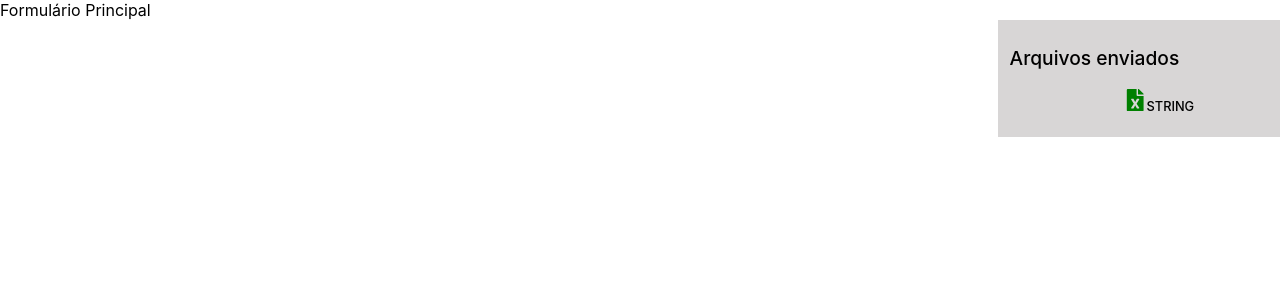
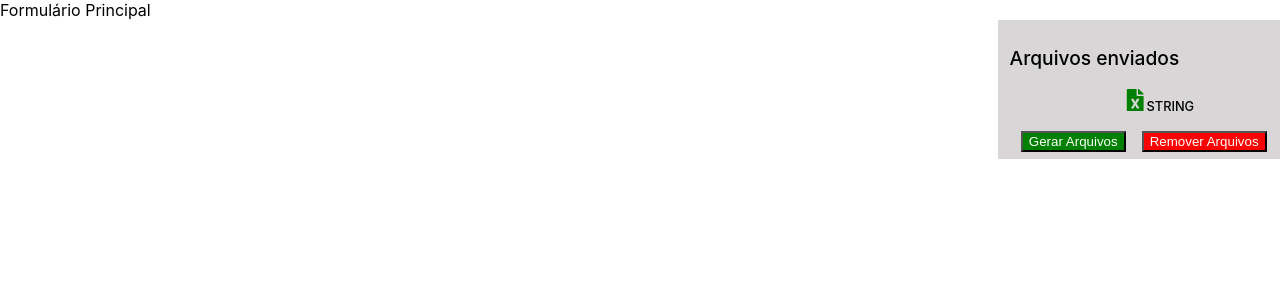
Before and after one commit to ujorgeleite/jira-agile-metrics-web, a Next.js app: page / in a window 1280 px wide. Shown: the top 300 px of the page. Built offline with nearby package versions, Linux system fonts and the light colour scheme; no server answers.

Commit message:
add(generation): add generation button and delete

```diff
--- a/src/components/InputFiles/index.tsx
+++ b/src/components/InputFiles/index.tsx
@@ -7,15 +7,26 @@ import styles from "./style.module.scss"
 
 export function InputFiles() {
   const [files, setFiles] = useState([String])
+  const [refresh, setRefresh] = useState(false)
 
   const getFiles = async () => {
     const { data } = await api.get('List');
     setFiles(data)
   }
 
+  const generateFiles = async () => {
+    await api.post('/Process')
+    setRefresh(!refresh)
+  }
+
+  const removeFiles = async () => {
+    await api.delete('/Delete')
+    setRefresh(!refresh)
+  }
+
   useEffect(() => {
     getFiles()
-  }, [])
+  }, [refresh])
 
   return (
     <div className={styles.InputList}>
@@ -24,12 +35,16 @@ export function InputFiles() {
         {
           files.map((file, index) => {
             return (<li key={index}>
-              <FaFileExcel className={styles.icon}/>
+              <FaFileExcel className={styles.icon} />
               {file.name}
             </li>)
           })
         }
       </ul>
+      <div className={styles.buttons}>
+        <button className={styles.generate} type="button" onClick={generateFiles}>Gerar Arquivos</button>
+        <button className={styles.remove} type="button" onClick={removeFiles}>Remover Arquivos</button>
+      </div>
     </div>
   )
 }
--- a/src/components/InputFiles/style.module.scss
+++ b/src/components/InputFiles/style.module.scss
@@ -25,4 +25,25 @@
     color: green;
     font-size: 1.4rem;
   }
+
+
+  .buttons{
+
+    button {
+      background: blue;
+      color: white;
+      margin-left: 1rem;;
+
+    &.remove{
+      background: red;
+    }
+
+    &.generate{
+      background: green;
+    }
+  }
+
+  }
+
+
 }
```
